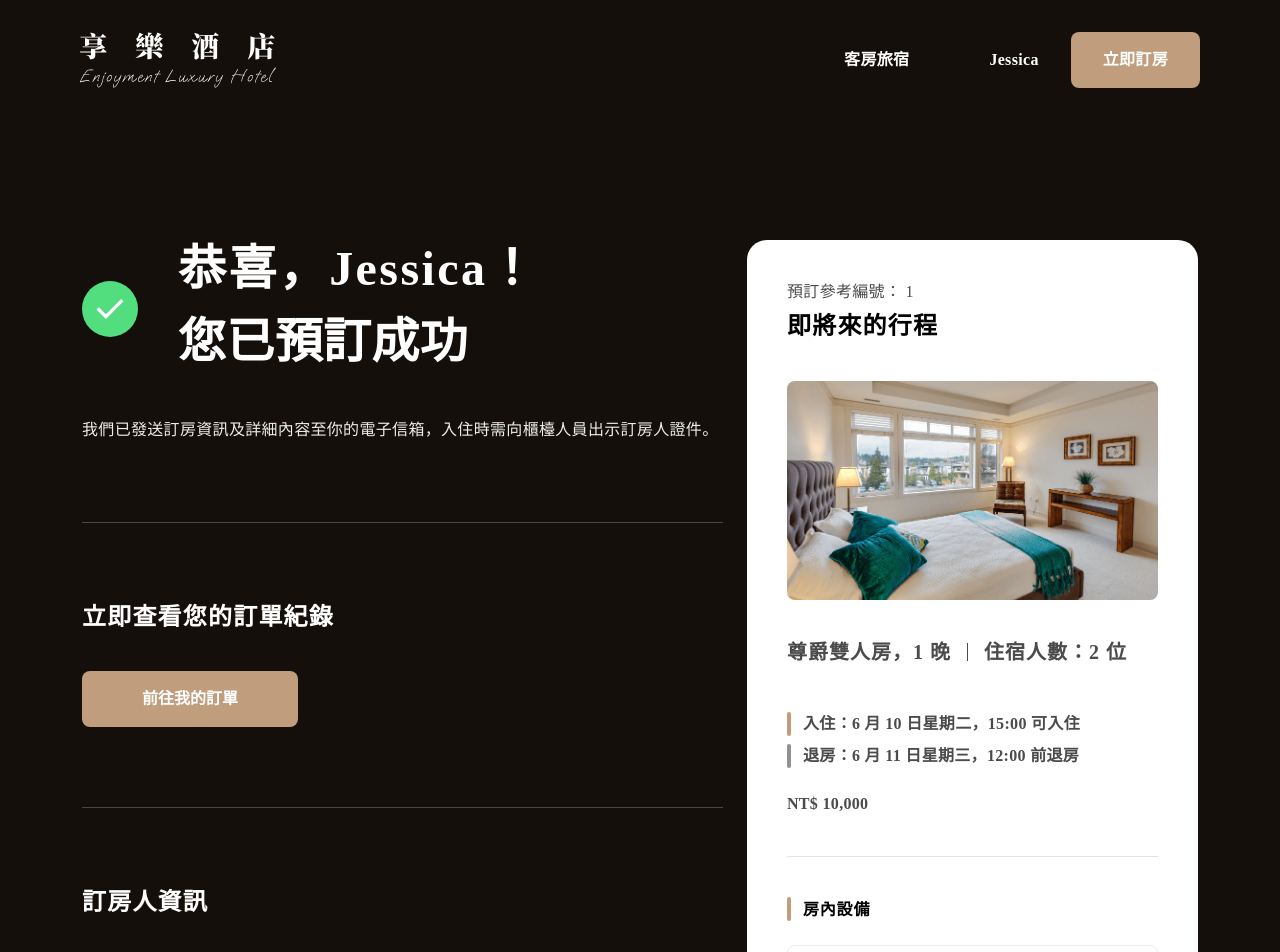
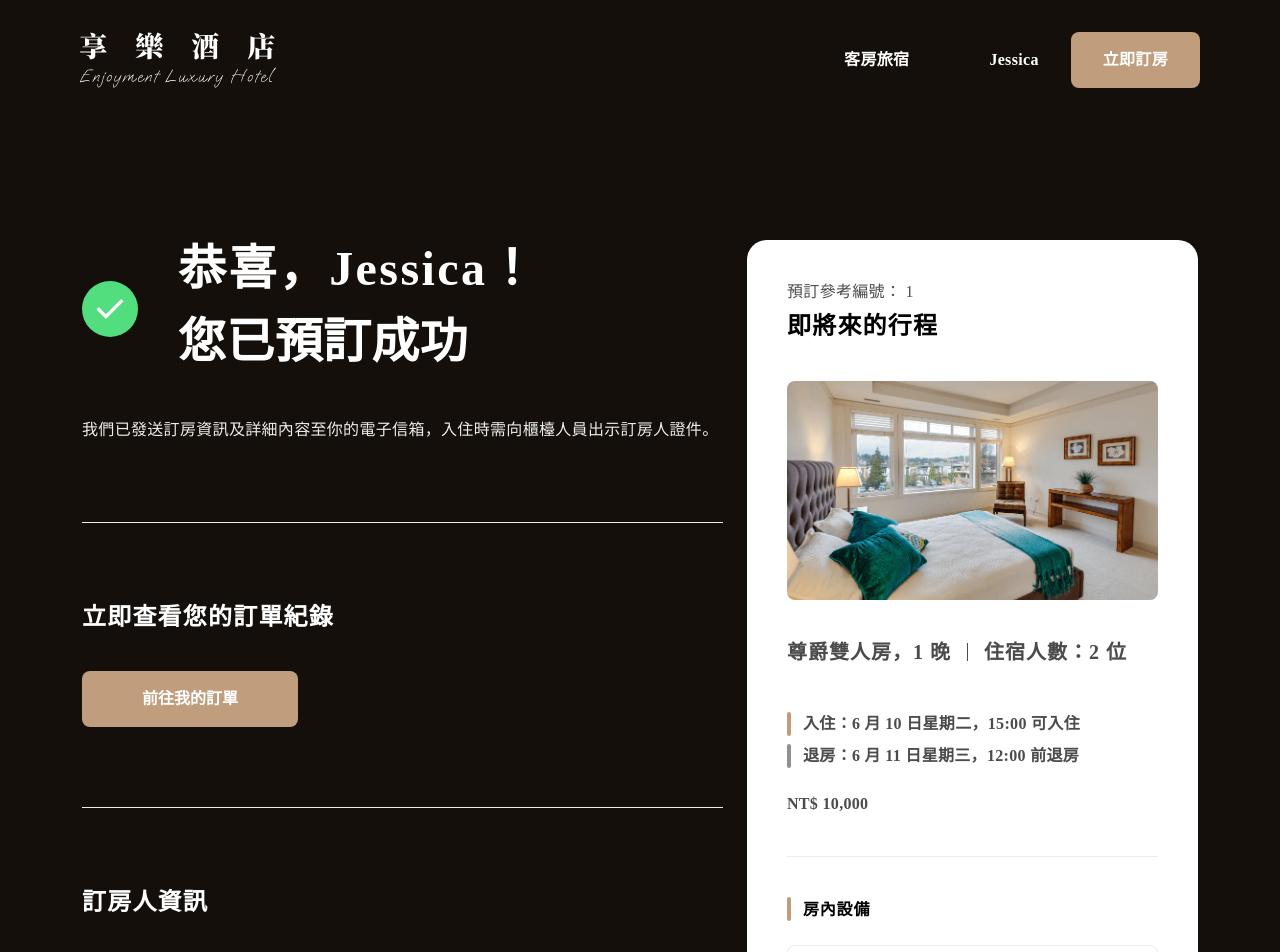
Before and after one commit to hexschool/course-nuxt-layout, a Vue app: page /booking/confirmation/1 in a window 1280 px wide. Shown: the top 952 px of the page. Built offline with nearby package versions, Linux system fonts and the light colour scheme; some icons are missing; what v-calendar would draw is missing.

Commit message:
fix: 🐛 adjust hr tag opacity on booking confirm page

```diff
--- a/src/views/BookingConfirmView.vue
+++ b/src/views/BookingConfirmView.vue
@@ -30,7 +30,7 @@ const { bookingId } = route.params;
             我們已發送訂房資訊及詳細內容至你的電子信箱，入住時需向櫃檯人員出示訂房人證件。
           </p>
 
-          <hr class="my-10 my-md-20  text-neutral-40">
+          <hr class="my-10 my-md-20 opacity-100  text-neutral-40">
 
           <div class="d-flex flex-column align-items-md-start">
             <h2 class="mb-6 mb-md-10 text-neutral-0 fs-7 fs-md-5 fw-bold">
@@ -44,7 +44,7 @@ const { bookingId } = route.params;
             </button>
           </div>
 
-          <hr class="my-10 my-md-20  text-neutral-40">
+          <hr class="my-10 my-md-20 opacity-100  text-neutral-40">
 
           <h2 class="mb-6 mb-md-10 text-neutral-0 fs-5 fw-bold">
             訂房人資訊
@@ -123,7 +123,7 @@ const { bookingId } = route.params;
               </p>
             </section>
 
-            <hr class="my-0 text-neutral-60">
+            <hr class="my-0 opacity-100 text-neutral-40">
 
             <section>
               <h3 class="title-deco mb-4 mb-md-6 text-neutral-100 fs-8 fs-md-7 fw-bold">
```
